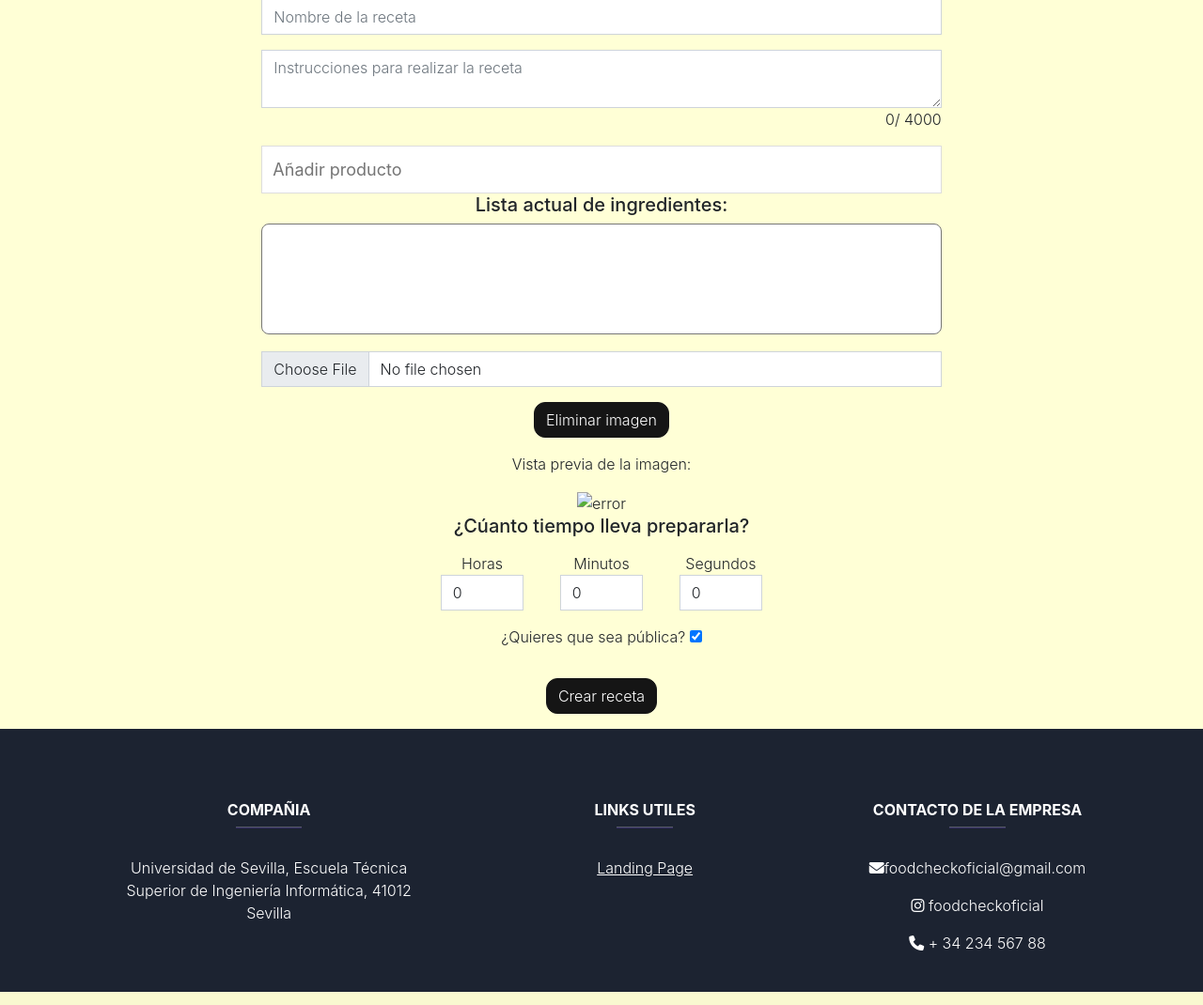
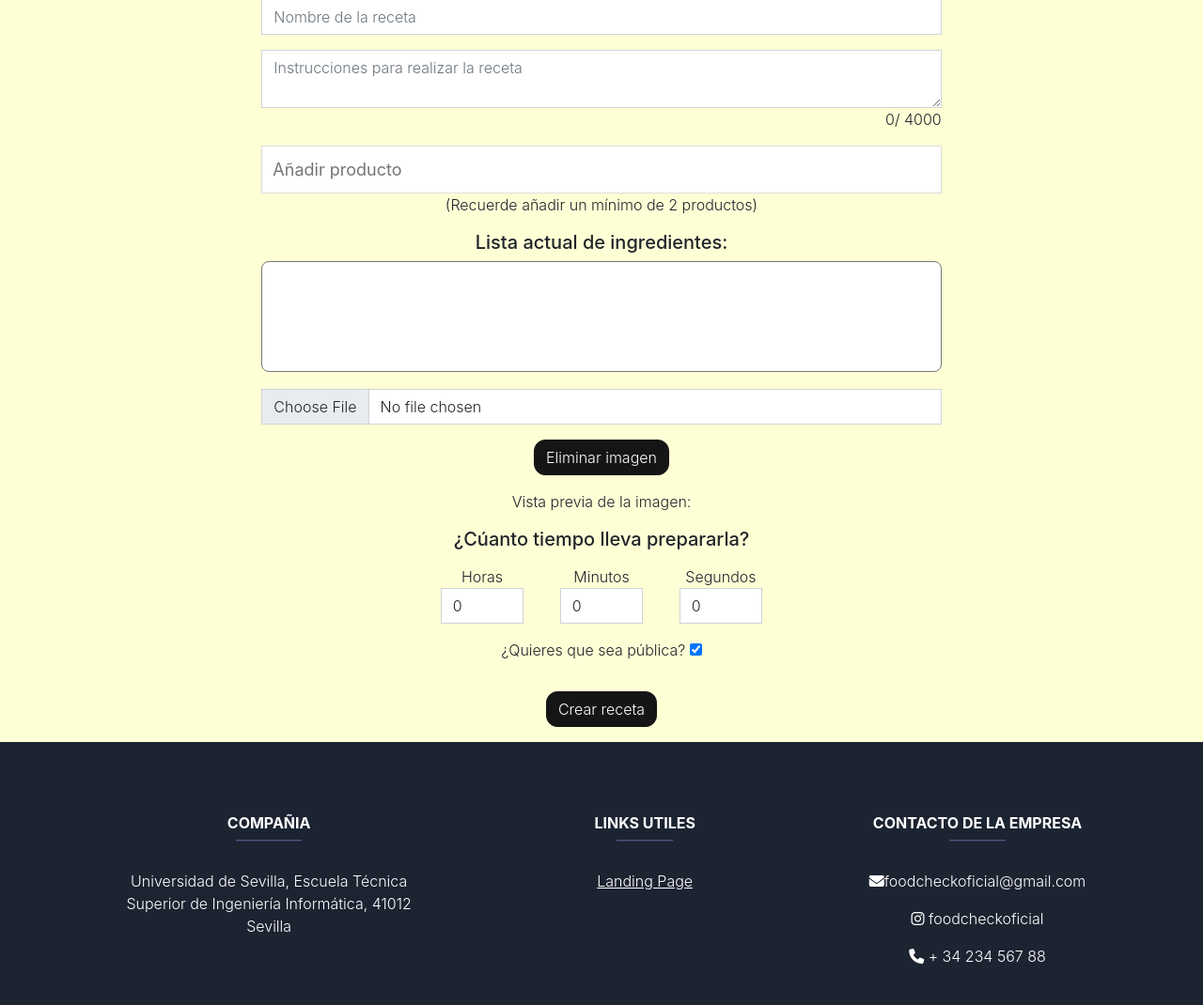
Before and after one commit to ispp-FoodCheck/FoodCheck, a Django app: page /recipes/new in a window 1280 px wide. Shown: the part 192-1262 px from the top of the page at 94% size. Run offline with Django 3.2, Linux system fonts and the light colour scheme; a user stored in the database is signed in; tables that the repository leaves empty hold one stand-in row (values such as "Sample post"); lists and menus that the app fills with data are empty; some libraries are stand-ins or nearby versions.

Commit message:
Ahora debes añadir minimo 2 productos a cada receta, se ha arreglado la imagen

```diff
--- a/FoodCheck/Web/templates/new_recipe.html
+++ b/FoodCheck/Web/templates/new_recipe.html
@@ -4,6 +4,7 @@
 
 <div class="container text-center">
     <div class="row">
+        {% include 'messaging.html' %}
         <h1 class="title">Crear una receta</h1>
         <form method="POST" id="filter-form" enctype="multipart/form-data">
             {% csrf_token %}
@@ -22,18 +23,19 @@
 
             <div class="mt-3">
                 <input type="text" id="buscadorProductosReceta" onkeyup="buscarProductos()" placeholder="Añadir producto">
+                <p>(Recuerde añadir un mínimo de 2 productos)</p>
                 <ul id="productoRecetas"></ul>
                 <h5>Lista actual de ingredientes:</h5>
 
                 <!-- Selector múltiple, similar al de Django admin (usando tecla Ctrl)-->
-                <select class="form-select-lg" name="productos[]" id="productos" multiple></select>
+                <select class="form-select-lg" name="productos[]" id="productos" multiple required min="2"></select>
             </div>
 
             <div class="mt-3">
                 <input class="form-control" type="file" accept="image/png, image/gif, image/jpeg" id="receta_imagen" name="receta_imagen" onchange="preview()" required>
                 <p onclick="clearImage()" class="btn btn-primary mt-3" style="border-radius: 12px;">Eliminar imagen</p>
                 <p>Vista previa de la imagen:</p>
-                <img id="frame" src="" class="img-fluid" style="width: 50%;" alt="error"/>
+                <img id="frame" src="" class="img-fluid" style="width: 50%; display: none;" alt="error"/>
                 <!-- Deberíamos poner un alert o handlear la excepcion si el archivo qeu se sube no es una imagen -->
             </div>
 
@@ -79,10 +81,16 @@
 
 <script>
     function preview() {
-        frame.src = URL.createObjectURL(event.target.files[0]);
+        const file = event.target.files[0];
+        if (file && file.type.match('image.*')) {
+            frame.style.display = 'inline';
+            frame.src = URL.createObjectURL(file);
+        }
     }
+
     function clearImage() {
         document.getElementById('receta_imagen').value = null;
+        frame.style.display = 'none';
         frame.src = "";
     }
 </script>
--- a/FoodCheck/Web/views.py
+++ b/FoodCheck/Web/views.py
@@ -411,6 +411,10 @@ def new_recipes(request):
         else:
             publica=False
 
+        if len(productos_escogidos) < 2:
+            messages.error(request,"Para crear una nueva receta debe añadir al menos dos ingredientes.")
+            return redirect('new_recipes')
+
         propietario = request.user
 
         # El tiempo de preparación se guarda como campo de texto (solo se usa para visualizar)
```
Also changed, not shown: FoodCheck/Web/migrations/0001_initial.py.
